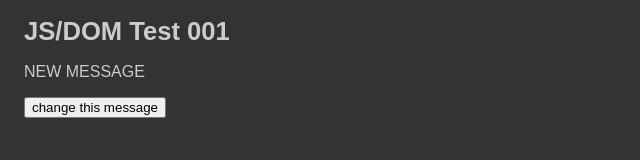
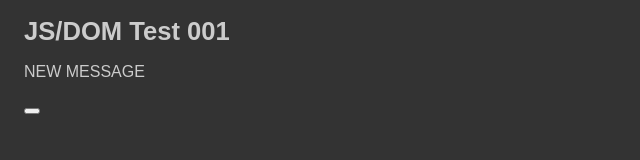
Before and after one commit to edwardtanguay/et001-jsdom-basic, a plain HTML site: page index.html in a window 1280 px wide. Shown: the whole page, without its empty margins (0-640 px from the left). Drawn offline with Linux system fonts and the light colour scheme.

Commit message:
button works

```diff
--- a/index.html
+++ b/index.html
@@ -12,7 +12,7 @@
 	<h1>JS/DOM Test 001</h1>
 	<p class="message">(original message)</p>
 	<div class="buttonArea">
-		<button class="changeMessageButton">change this message</button>
+		<button class="changeMessageButton"></button>
 	</div>
 </body>
 </html>
```
Also changed, not shown: dev/notes.txt.
